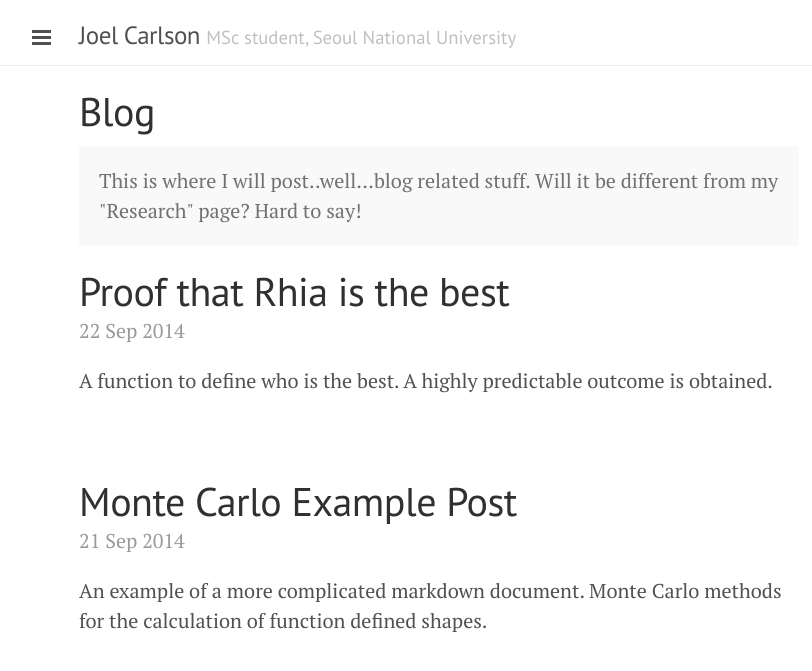
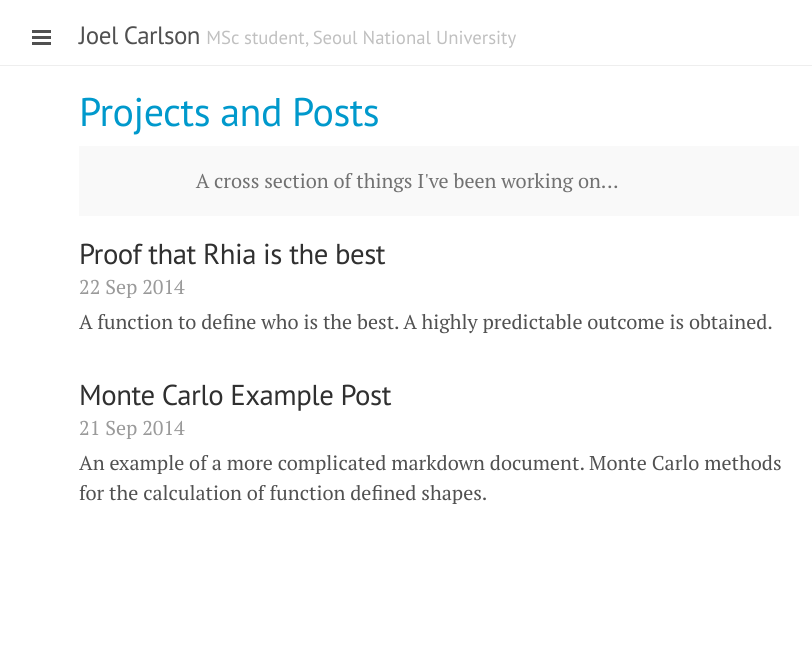
Before and after one commit to joelcarlson/joelcarlson.github.io, a Jekyll site: the page built from blog.md, in a window 1280 px wide. Shown: the top 671 px of the page, without its empty margins (201-1013 px from the left). Built offline with Jekyll 4.4.1, drawn with Linux system fonts in a browser that asks for light colours; Markdown is read by kramdown in place of the engine named in the settings.

Commit message:
Change CSS for Blog and Title colors

```diff
--- a/blog.md
+++ b/blog.md
@@ -1,10 +1,10 @@
 ---
 layout: page
-title: Blog
+title: Projects and Posts
 permalink: /blog/
 ---
 <p class="message">
-  This is where I will post..well...blog related stuff.  Will it be different from my "Research" page? Hard to say!
+     &nbsp;&nbsp;&nbsp;&nbsp;&nbsp;&nbsp;&nbsp;&nbsp;&nbsp;&nbsp;&nbsp;&nbsp;&nbsp;&nbsp;&nbsp;&nbsp;&nbsp;&nbsp;&nbsp;  A cross section of things I've been working on...
 </p>
 
 <div class="posts">
--- a/public/css/lanyon.css
+++ b/public/css/lanyon.css
@@ -44,10 +44,17 @@
   font-family: "PT Serif", Georgia, "Times New Roman", serif;
 }
 
-h1, h2, h3, h4, h5, h6 {
+h2, h3, h4, h5, h6 {
   font-family: "PT Sans", Helvetica, Arial, sans-serif;
   font-weight: 400;
   color: #313131;
+  letter-spacing: -.025rem;
+}
+
+h1 {
+  font-family: "PT Sans", Helvetica, Arial, sans-serif;
+  font-weight: 400;
+  color: #0099CC;
   letter-spacing: -.025rem;
 }
 
@@ -299,13 +306,16 @@
 
 .page,
 .post {
-  margin-bottom: 4em;
+  margin-bottom: 2em;
 }
 
 /* Blog post or page title */
-.page-title,
+.page-title{
+color: #0099CC;
+}
 .post-title,
 .post-title a {
+  font-size: 120%;
   color: #303030;
 }
 .page-title,
@@ -317,7 +327,7 @@
 .post-date {
   display: block;
   margin-top: -.5rem;
-  margin-bottom: 1rem;
+  margin-bottom: 0.25rem;
   color: #9a9a9a;
 }
 
--- a/public/css/poole.css
+++ b/public/css/poole.css
@@ -77,7 +77,7 @@
 }
 
 /* Headings */
-h1, h2, h3, h4, h5, h6 {
+h2, h3, h4, h5, h6 {
   margin-bottom: .5rem;
   font-weight: bold;
   line-height: 1.25;
@@ -86,6 +86,11 @@
 }
 h1 {
   font-size: 2rem;
+  margin-bottom: .5rem;
+  font-weight: bold;
+  line-height: 1.25;
+  text-rendering: optimizeLegibility;
+  color: #0099CC;
 }
 h2 {
   margin-top: 1rem;
@@ -306,7 +311,9 @@
 }
 
 /* Blog post or page title */
-.page-title,
+.page-title {
+color: #0099CC;
+}
 .post-title,
 .post-title a {
   color: #303030;
```
